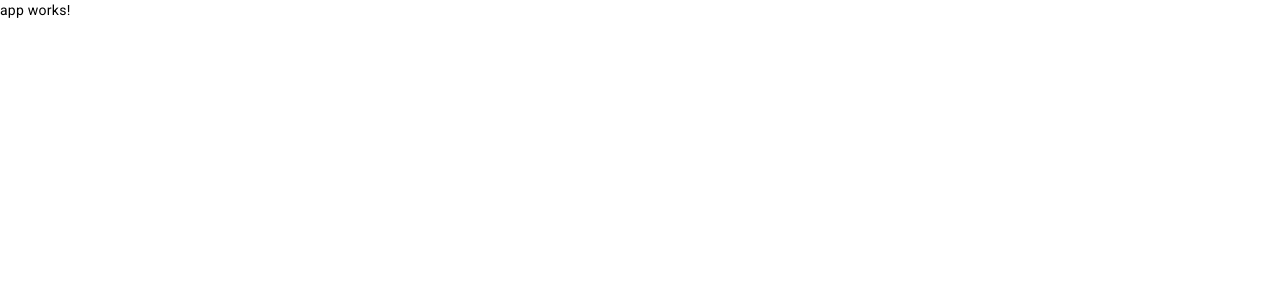
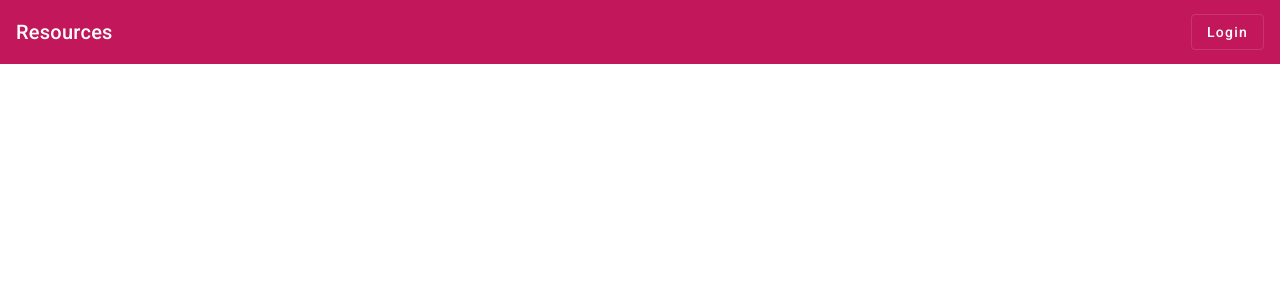
Before and after one commit to janet-dev/resources, an Angular app: page / in a window 1280 px wide. Shown: the top 300 px of the page. Built offline with nearby package versions, Linux system fonts and the light colour scheme.

Commit message:
Add toolbar

```diff
--- a/src/app/app.component.html
+++ b/src/app/app.component.html
@@ -1,3 +1,7 @@
-<p>app works!</p>
+<mat-toolbar color="primary" class="flex justify-content-between">
+  Resources
+
+  <a href="" mat-stroked-button>Login</a>
+</mat-toolbar>
 
 <router-outlet></router-outlet>
--- a/src/styles.scss
+++ b/src/styles.scss
@@ -2,3 +2,11 @@
 
 html, body { height: 100%; }
 body { margin: 0; font-family: Roboto, "Helvetica Neue", sans-serif; }
+
+.flex {
+    display: flex;
+}
+
+.justify-content-between {
+    justify-content: space-between;
+}
```
